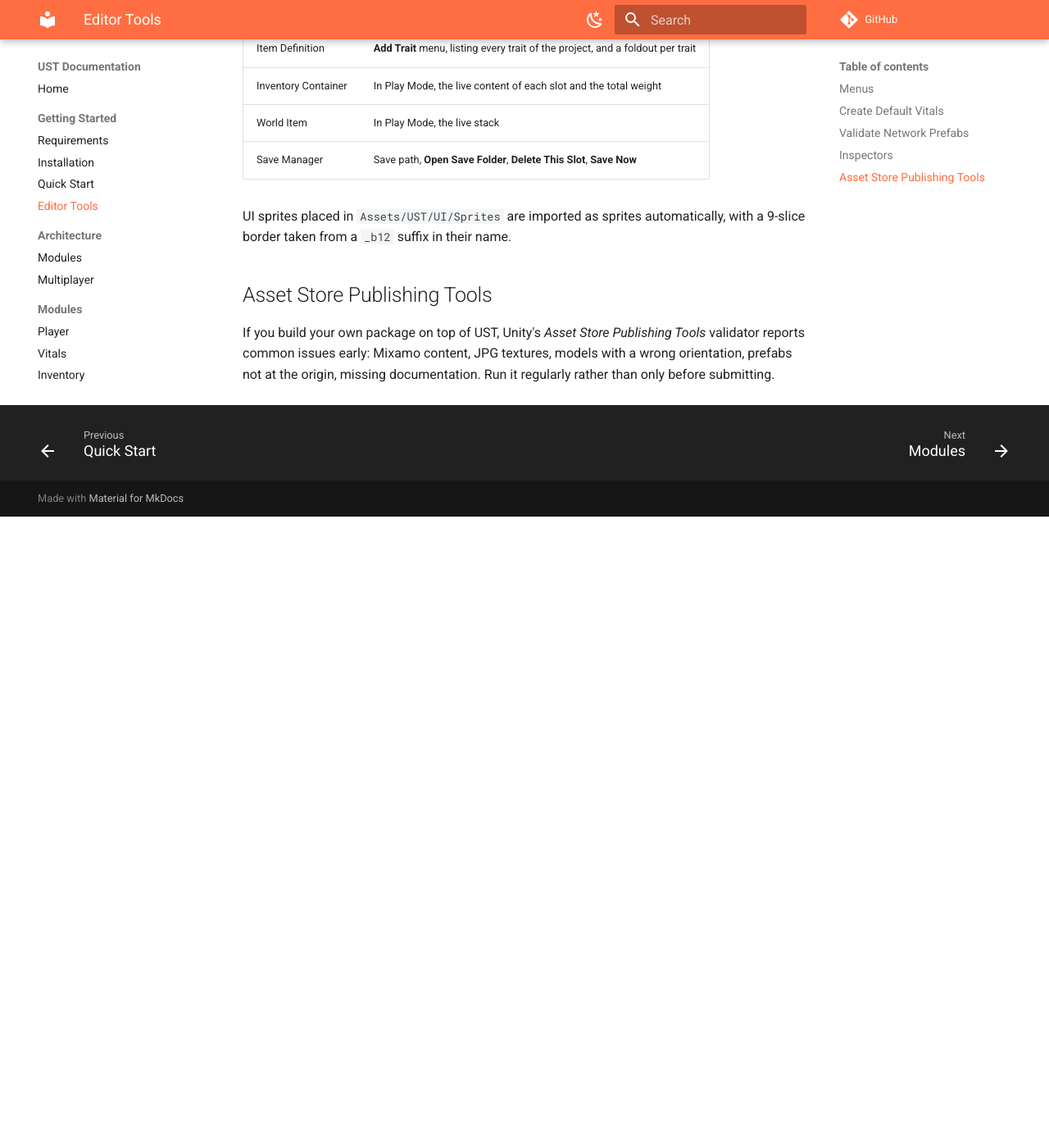
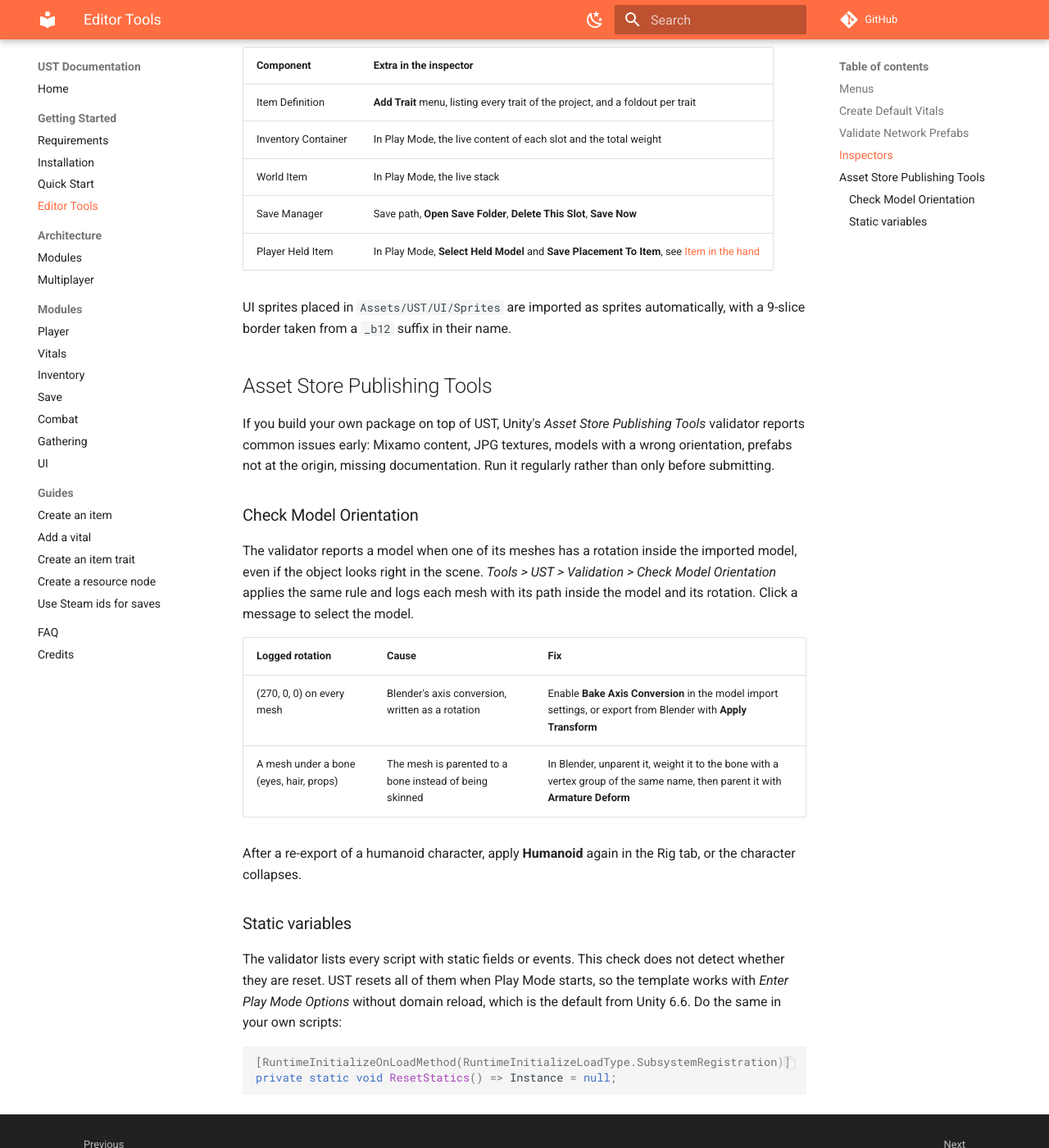
Before and after one commit to eonir/ust-docs, an MkDocs documentation site: the page built from docs/getting-started/editor-tools.md, in a window 1280 px wide and 1400 px high, scrolled down 1756 px. Shown: the whole window at 82% size. Built offline with MkDocs 1.6.1 and Material for MkDocs 9.7.7, drawn with Linux system fonts in a browser that asks for light colours; comment, search, counter and statistics services are not loaded; before the commit the page ends 2386 px from its top, so only the background shows below that; some of the changed text lies outside the part shown.

Commit message:
Add files via upload

````diff
--- a/docs/getting-started/editor-tools.md
+++ b/docs/getting-started/editor-tools.md
@@ -10,6 +10,7 @@
 | *Tools > UST > UI > Create Game UI* | Creates the whole game UI, see [UI](../modules/ui.md) |
 | *Tools > UST > UI > Save Layout As Default* | Saves the placement of the current UI as the default one, after a confirmation |
 | *Tools > UST > UI > Reset Default Layout* | Goes back to the original layout, after a confirmation |
+| *Tools > UST > Validation > Check Model Orientation* | Lists the meshes of the models in `Assets/UST` that the Asset Store validator reports as badly oriented |
 
 ## Create Default Vitals
 
@@ -50,6 +51,7 @@ Run it after adding items, spawners or prefabs, and restart the Multiplayer Play
 | Inventory Container | In Play Mode, the live content of each slot and the total weight |
 | World Item | In Play Mode, the live stack |
 | Save Manager | Save path, **Open Save Folder**, **Delete This Slot**, **Save Now** |
+| Player Held Item | In Play Mode, **Select Held Model** and **Save Placement To Item**, see [Item in the hand](../modules/inventory.md#item-in-the-hand) |
 
 UI sprites placed in `Assets/UST/UI/Sprites` are imported as sprites automatically, with a 9-slice border taken from a
 `_b12` suffix in their name.
@@ -59,3 +61,27 @@ UI sprites placed in `Assets/UST/UI/Sprites` are imported as sprites automatical
 If you build your own package on top of UST, Unity's *Asset Store Publishing Tools* validator reports common issues
 early: Mixamo content, JPG textures, models with a wrong orientation, prefabs not at the origin, missing
 documentation. Run it regularly rather than only before submitting.
+
+### Check Model Orientation
+
+The validator reports a model when one of its meshes has a rotation inside the imported model, even if the object
+looks right in the scene. *Tools > UST > Validation > Check Model Orientation* applies the same rule and logs each
+mesh with its path inside the model and its rotation. Click a message to select the model.
+
+| Logged rotation | Cause | Fix |
+|---|---|---|
+| (270, 0, 0) on every mesh | Blender's axis conversion, written as a rotation | Enable **Bake Axis Conversion** in the model import settings, or export from Blender with **Apply Transform** |
+| A mesh under a bone (eyes, hair, props) | The mesh is parented to a bone instead of being skinned | In Blender, unparent it, weight it to the bone with a vertex group of the same name, then parent it with **Armature Deform** |
+
+After a re-export of a humanoid character, apply **Humanoid** again in the Rig tab, or the character collapses.
+
+### Static variables
+
+The validator lists every script with static fields or events. This check does not detect whether they are reset.
+UST resets all of them when Play Mode starts, so the template works with *Enter Play Mode Options* without domain
+reload, which is the default from Unity 6.6. Do the same in your own scripts:
+
+```csharp
+[RuntimeInitializeOnLoadMethod(RuntimeInitializeLoadType.SubsystemRegistration)]
+private static void ResetStatics() => Instance = null;
+```
````
Also changed, not shown: docs/faq.md (+7 -0 lines), docs/modules/inventory.md (+17 -0 lines), docs/modules/player.md (+2 -1 lines).
